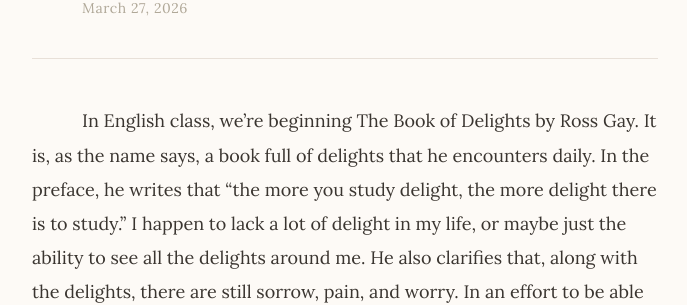
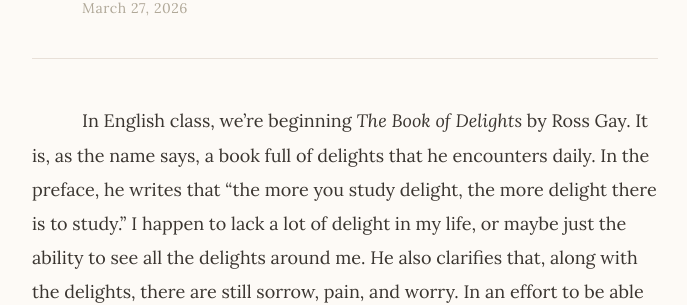
Before and after one commit to rebeccakoleth/rebeccakoleth.github.io, a Jekyll site: the page built from _posts/2026-03-27-first-essay-of-delights.md, in a window 1280 px wide. Shown: the part 282-587 px from the top of the page, without its empty margins (295-982 px from the left). Built offline with Jekyll 4.4.1, drawn with Linux system fonts in a browser that asks for light colours; some web fonts are replaced; some of the changed text lies outside the part shown.

Commit message:
Update 2026-03-27-first-essay-of-delights.md

```diff
--- a/_posts/2026-03-27-first-essay-of-delights.md
+++ b/_posts/2026-03-27-first-essay-of-delights.md
@@ -8,7 +8,7 @@
 </style>
 
 <p>
-In English class, we’re beginning The Book of Delights by Ross Gay. It is, as the name says, a book full of delights that he encounters daily. In the preface, he writes that “the more you study delight, the more delight there is to study.” I happen to lack a lot of delight in my life, or maybe just the ability to see all the delights around me. He also clarifies that, along with the delights, there are still sorrow, pain, and worry. In an effort to be able to see the delights around me, I’m going to try it out.
+In English class, we’re beginning <i>The Book of Delights</i> by Ross Gay. It is, as the name says, a book full of delights that he encounters daily. In the preface, he writes that “the more you study delight, the more delight there is to study.” I happen to lack a lot of delight in my life, or maybe just the ability to see all the delights around me. He also clarifies that, along with the delights, there are still sorrow, pain, and worry. In an effort to be able to see the delights around me, I’m going to try it out.
 </p>
 <p>
 Today, I stared at the sky until yellow spots appeared in the centers of my eyes, and suddenly, the sun was everywhere I turned. I got up to walk around, and the sun stained the white paint of the door. In the grey sky, two suns found their way onto slow-moving clouds, clouds glowing pink and purple, or maybe that’s just the cones in my eyes misfiring. I kept my eyes open for as long as I could, but with each blink the suns faded, and I could only imagine they had slipped behind the clouds.
```
